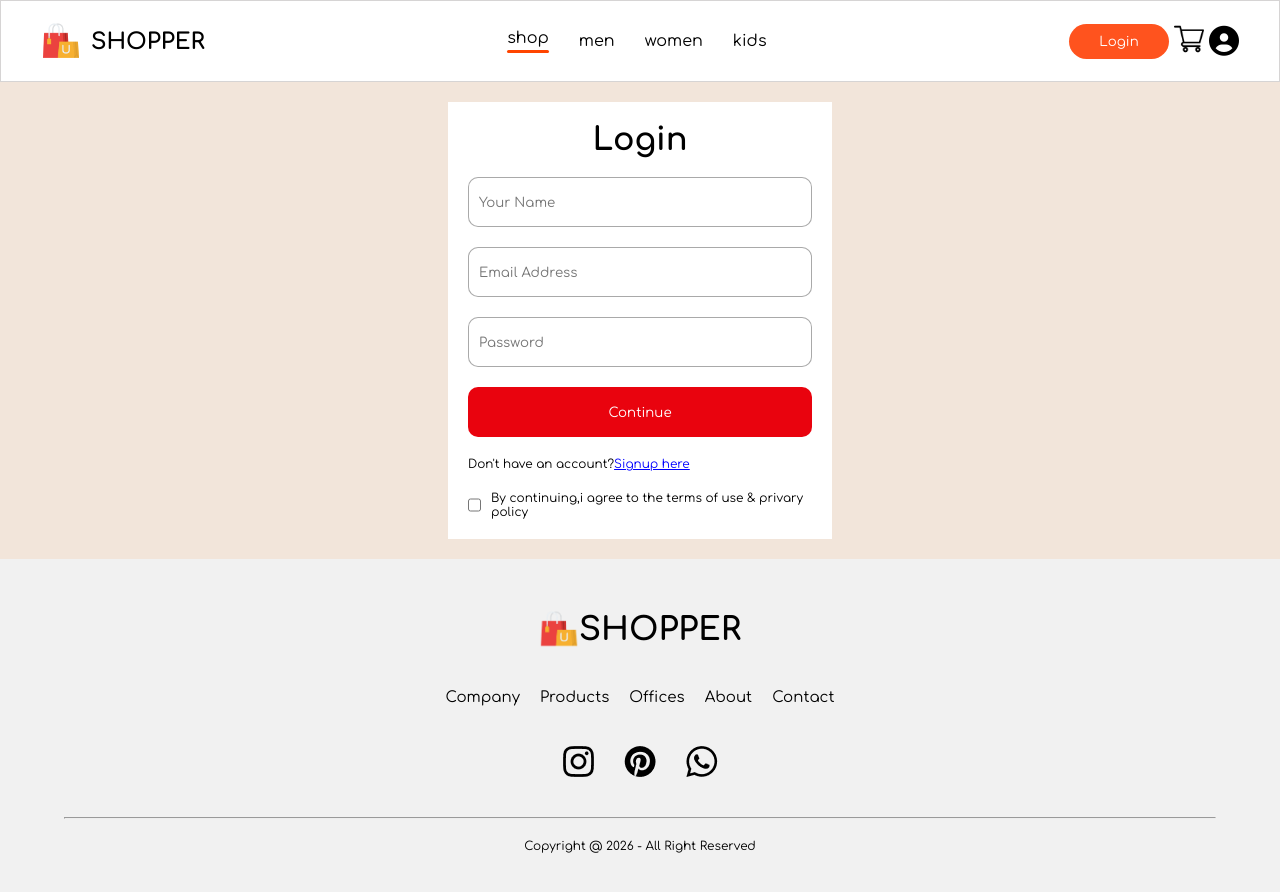
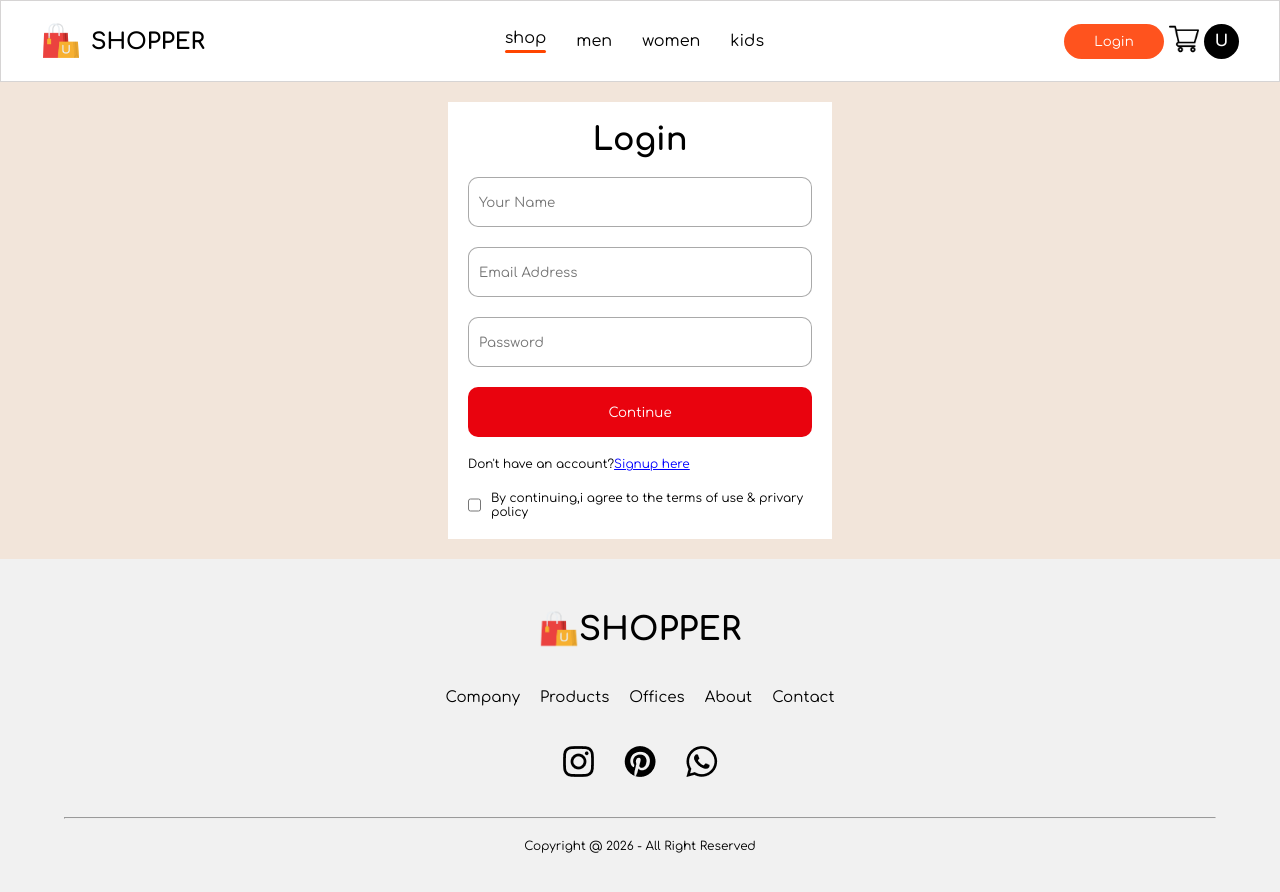
Before and after one commit to TejaBattula/E-Commerce, a React (Create React App) app: page /login in a window 1280 px wide. Shown: the top 892 px of the page. Built offline with nearby package versions, Linux system fonts and the light colour scheme; a web font is replaced by a local one.

Commit message:
Initial commit

```diff
--- a/src/components/Navbar/Navbar.css
+++ b/src/components/Navbar/Navbar.css
@@ -43,10 +43,26 @@
 .cart-login img{
     width: 30px;
 }
-.cart-login a i{
-    font-size: 30px;
-    color: black;
+.cart-login a .fa-circle-user{
+    width: 35px;
+    height: 35px;
+    background-color: black;
+    color: white;
+    display: flex;
+    justify-content: center;
+    align-items: center;
+    font-weight: 800;
+    border-radius: 50%;
 
+}
+.cart-login a{
+    text-decoration: none;
+
+}
+.cart-login a .fa-circle-user img{
+    border-radius: 50%;
+    width: 35px;
+    height: 35px;
 }
 .categories li hr{
     height: 3px;
@@ -148,7 +164,7 @@
     .cart-login button{
         width: 60px;
     }
-    .cart-login a i{
+    .cart-login a .fa-circle-user{
         padding-right: 15px;
     }
 }
--- a/src/components/Navbar/Navbar.jsx
+++ b/src/components/Navbar/Navbar.jsx
@@ -9,7 +9,7 @@ const Navbar = () => {
 
     const [category,setCategory]=useState("shop")
     const [menu,setmenu]=useState(false)
-    const {setAccount,isacountcreated}=useContext(ShopContext)
+    const {setAccount,isacountcreated,userDetails}=useContext(ShopContext)
   return (
     <div className='navbar'>
         <i onClick={()=>{setmenu(!menu)}} class="fa-solid fa-bars"></i>
@@ -33,7 +33,8 @@ const Navbar = () => {
         <div className="cart-login">
             <Link to="/login">{isacountcreated===true?<button onClick={()=>{setAccount()}}>Logout</button>:<button>Login</button>}</Link>
             <Link to='/cart'><img src={cart_icon} alt="" /></Link>
-            <Link to='/account'><i class="fa-solid fa-circle-user"></i></Link>
+            <Link to='/account'><div className="fa-circle-user">{userDetails.image?<img src={userDetails.image} alt="" />:"U"}
+                </div></Link>
         </div>
     </div>
   )
--- a/src/pages/LoginSignup.jsx
+++ b/src/pages/LoginSignup.jsx
@@ -53,8 +53,9 @@ const LoginSignup = () => {
       navigate('/')
 
       setAccount()
+
       storeEmail(data.items,user.email)
-      setAccountDetails(user)
+      setAccountDetails(data.items)
 
     }else{
       seterror("signuperror")
@@ -83,7 +84,7 @@ const LoginSignup = () => {
       console.log("login Success!");
       navigate('/')
       setAccount()
-      storeEmail(data.items.cartItems,user.email)
+      storeEmail(data.items,user.email)
       setAccountDetails(data.items)
       console.log(data.items);
 
--- a/src/pages/UserAccount.jsx
+++ b/src/pages/UserAccount.jsx
@@ -3,6 +3,8 @@ import '../pages/css/UserAccount.css'
 import { ShopContext } from '../components/context/ShopContext'
 const UserAccount = () => {
   const {userDetails}=useContext(ShopContext)
+  console.log(userDetails);
+
   return (
     <div className='userAccountPage'>
         <div className="accountTitle">
--- a/src/pages/css/UserAccount.css
+++ b/src/pages/css/UserAccount.css
@@ -15,7 +15,12 @@
     border-radius: 50%;
     margin: auto;
     overflow: hidden;
-    object-fit: contain;
+}
+
+.userImg img{
+    width: 100%;
+    height: 100%;
+    object-fit: cover;
 }
 .userInfo{
     display: flex;
```
